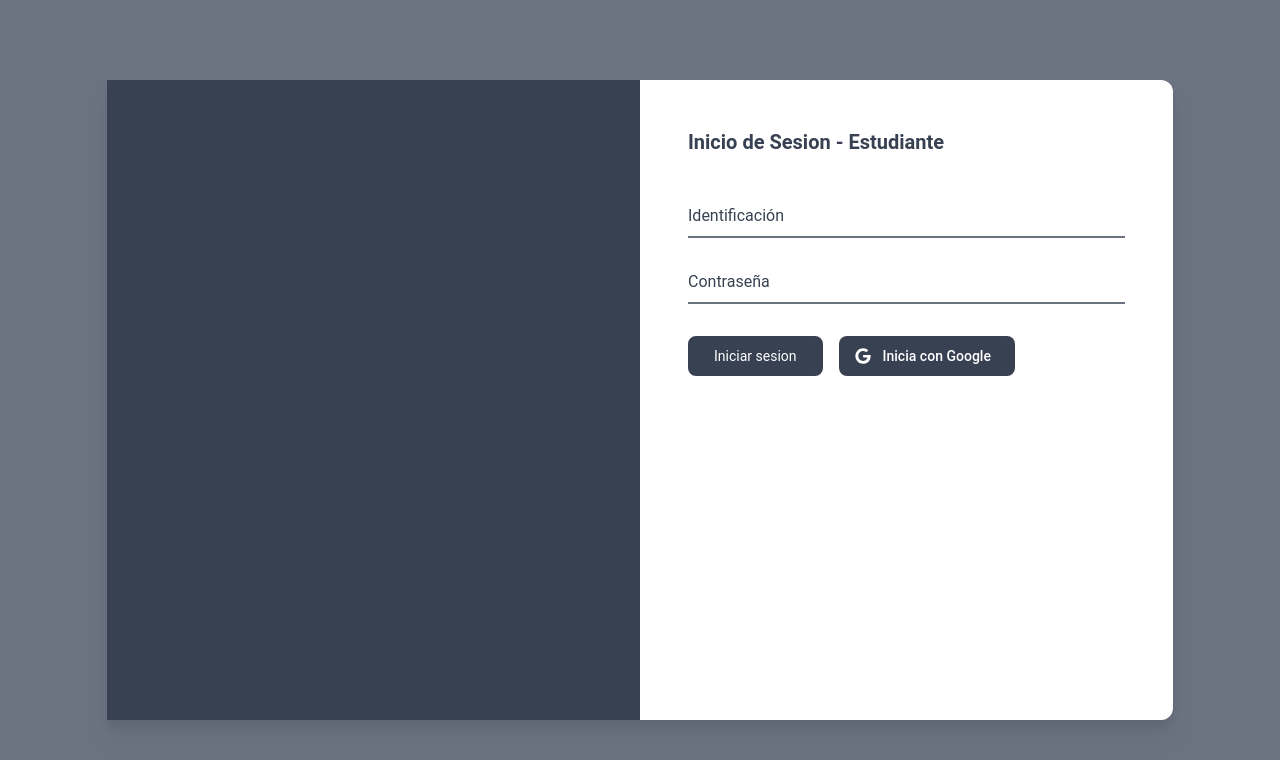
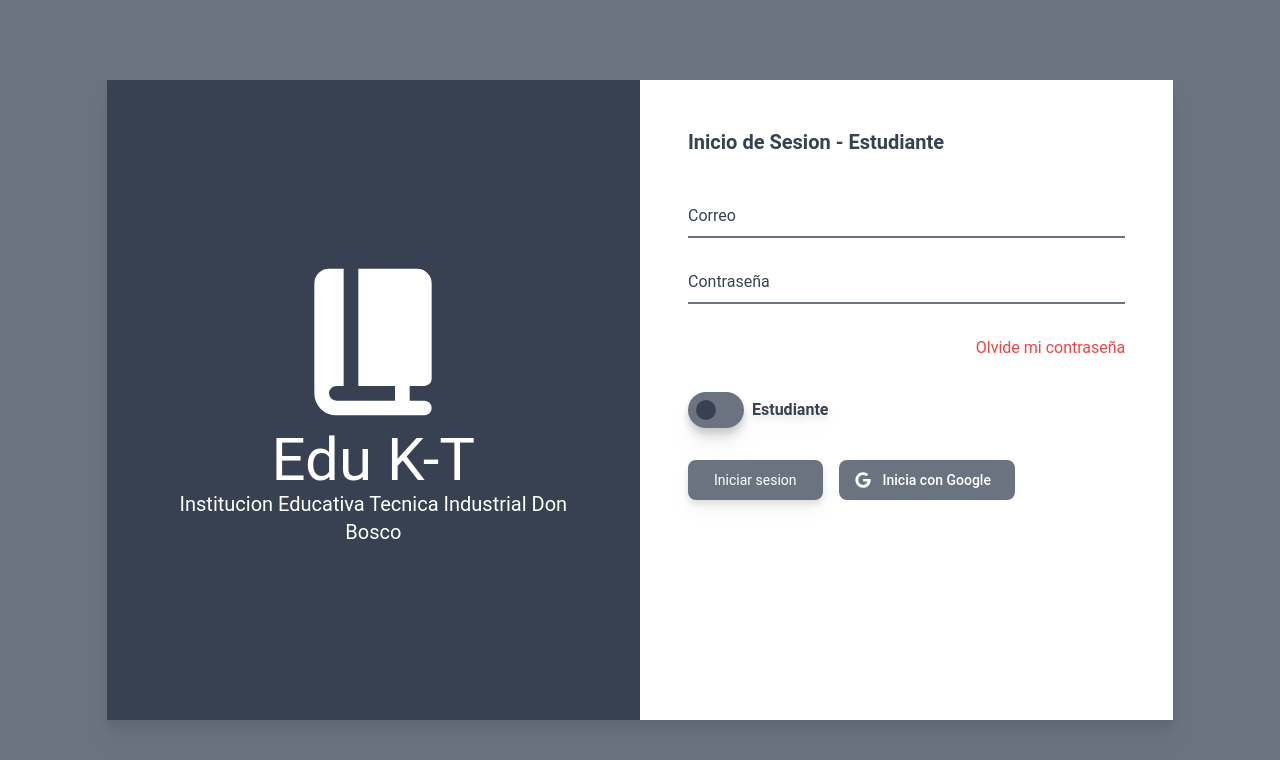
Before and after one commit to GreisonCastilla/Edu-K-T, a Vue app: page / in a window 1280 px wide. Shown: the top 760 px of the page. Built offline with nearby package versions, Linux system fonts and the light colour scheme.

Commit message:
login completed

```diff
--- /dev/null
+++ b/src/components/ChooseRole.vue
@@ -0,0 +1,23 @@
+<template>
+    <div @click="role=!role" class="flex items-center drop-shadow-lg space-x-2 cursor-pointer w-fit ">
+        <div  class="rounded-full w-14 p-2 drop-shadow-xl bg-gray-500 ">
+            <div class="rounded-full w-5 h-5 p-2 bg-gray-700 transition duration-500 ease-linear"
+            :class="{'translate-x-full bg-white':role}"></div>
+        </div>
+
+        <span v-if="!role"><b>Estudiante</b></span>
+        <span v-else><b>Profesor</b></span>
+
+    </div>
+
+</template>
+
+<script setup>
+
+    import {role} from '../composables/useRole'
+
+</script>
+
+<style lang="scss" scoped>
+
+</style>
--- a/src/components/GoogleButton.vue
+++ b/src/components/GoogleButton.vue
@@ -2,7 +2,7 @@
     <div class="px-6 sm:px-0 max-w-sm">
             <button
               type="button"
-              class="text-white w-full  bg-gray-700 hover:bg-[#4285F4]/90 focus:outline-none font-medium rounded-lg text-sm px-5 py-2.5 text-center inline-flex items-center justify-between mr-2 mb-2"
+              class="text-white w-full  bg-gray-500 hover:bg-[#4285F4]/90 focus:outline-none font-medium rounded-lg text-sm px-5 py-2.5 text-center inline-flex items-center justify-between mr-2 mb-2"
             ><svg
                 class="mr-2 -ml-1 w-4 h-4"
                 aria-hidden="true"
--- a/src/components/InputText.vue
+++ b/src/components/InputText.vue
@@ -9,7 +9,7 @@
     >{{ id }}</label>
 
     <input
-      class="border-b-2 border-gray-500 focus:border-blue-500
+      class="border-b-2 border-gray-500 focus:border-blue-500 bg-transparent
             outline-none transition-all duration-500 w-full p-1 focus:text-blue-500
              "
         :class="{'text-blue-500':text!==''}"
--- a/src/components/NormalButton.vue
+++ b/src/components/NormalButton.vue
@@ -1,7 +1,7 @@
 <template>
-    <div class="px-6 sm:px-0 max-w-sm">
-        <div class=" max-w-sm px-6 border-2 border-gray-700 cursor-pointer z-10 p-2 rounded-lg bg-gray-700 hover:bg-white group transition-all duration-500 ease-in-out hover:border-2 hover:border-gray-700">
-            <p class="text-sm text-white group-hover:text-gray-700 text-center">{{ action }}</p>
+    <div class="px-6 sm:px-0 max-w-sm drop-shadow-lg">
+        <div class=" max-w-sm px-6 border-2 border-gray-500 cursor-pointer z-10 p-2 rounded-lg bg-gray-500 hover:bg-white group transition-all duration-500 ease-in-out hover:border-2 hover:border-gray-500">
+            <p class="text-sm text-white group-hover:text-gray-500 text-center">{{ action }}</p>
         </div>
     </div>
 
--- /dev/null
+++ b/src/composables/useRole.js
@@ -0,0 +1,2 @@
+import {ref} from 'vue'
+export const role = ref(false)
--- a/src/views/LoginView.vue
+++ b/src/views/LoginView.vue
@@ -3,32 +3,47 @@
     import InputText from "../components/InputText.vue";
     import NormalButton from "../components/NormalButton.vue";
     import GoogleButton from "../components/GoogleButton.vue";
+    import ChooseRole from "../components/ChooseRole.vue";
+
+    import { role } from "../composables/useRole";
 </script>
 
 
 <template>
   <div class="flex h-full align-middle bg-gray-500 justify-center items-center">
 
-    <div class=" drop-shadow-xl w-5/6 flex h-4/5 rounded-xl bg-white ">
-      <div class="hidden md:flex bg-gray-700 w-1/2">
+    <div class=" drop-shadow-xl w-5/6 flex h-4/5  bg-white">
+      <div class="transition ease-linear duration-500 hidden text-white md:flex md:flex-col bg-gray-700 w-1/2 place-content-center items-center p-12"
+      :class="{' md:translate-x-full text-gray-700 bg-white transition ease-linear duration-500':role}">
+            <svg class="w-44 h-44 fill-current dark:text-white" aria-hidden="true" xmlns="http://www.w3.org/2000/svg" width="24" height="24" viewBox="0 0 24 24"
+            :class="{' text-gray-700 ':role}">
+                <path fill-rule="evenodd" d="M6 2a2 2 0 0 0-2 2v15a3 3 0 0 0 3 3h12a1 1 0 1 0 0-2h-2v-2h2a1 1 0 0 0 1-1V4a2 2 0 0 0-2-2h-8v16h5v2H7a1 1 0 1 1 0-2h1V2H6Z" clip-rule="evenodd"/>
+            </svg>
 
+            <p class="text-6xl" :class="{'text-gray-700':role}">Edu K-T</p>
+            <p class="text-xl text-center " :class="{'text-gray-700':role}">Institucion Educativa Tecnica Industrial Don Bosco</p>
       </div>
 
-      <div class="w-full md:w-1/2 p-6 md:p-12 space-y-8">
+      <div class="w-full md:w-1/2 p-6 md:p-12 space-y-8 transition duration-500 ease-linear"
+      :class="{'md:-translate-x-full transition duration-500 ease-linear bg-gray-700 text-white':role}">
 
-        <p class="text-xl mb-12"><b>Inicio de Sesion - Estudiante</b></p>
+        <p v-if="!role" class="text-xl mb-12"><b>Inicio de Sesion - Estudiante</b></p>
+        <p v-else class="text-xl mb-12"><b>Inicio de Sesion - Profesor</b></p>
 
         <InputText
-          id="Identificación"
+          id="Correo"
           type="text"
         ></InputText>
         <InputText
           id="Contraseña"
           type="password"
         ></InputText>
+        <p class="text-red-500 text-right ">Olvide mi contraseña</p>
+        <ChooseRole></ChooseRole>
 
         <div class="flex-col space-y-4 md:flex md:flex-row md:space-x-4 md:space-y-0 ">
-            <NormalButton action="Iniciar sesion"></NormalButton>
+            <a href="/student"><NormalButton action="Iniciar sesion"></NormalButton></a>
+
             <GoogleButton></GoogleButton>
         </div>
 
```
